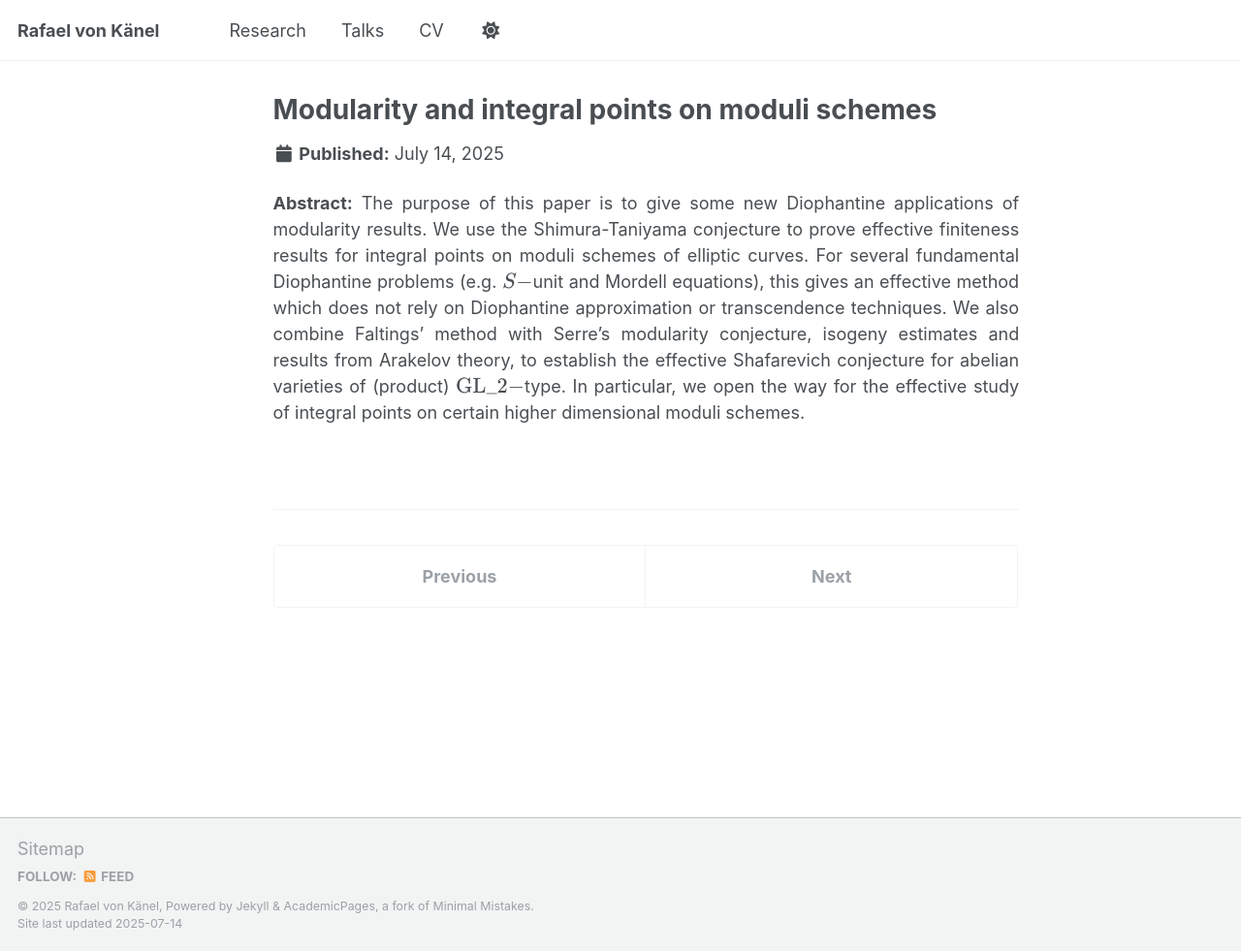
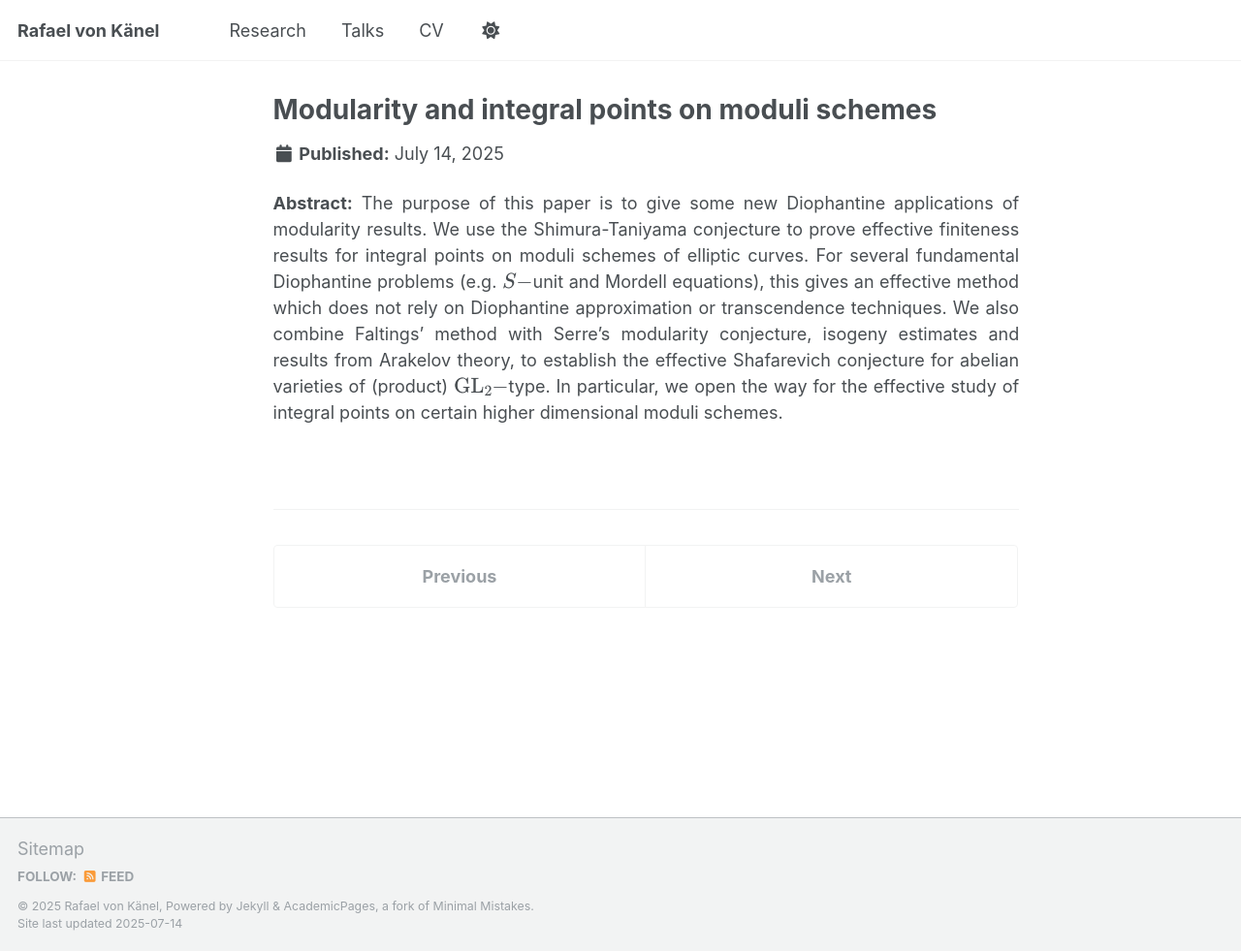
Before and after one commit to rafaelvonkanel/rafaelvonkanel.github.io, a Jekyll site: the page built from _research/proj6.md, in a window 1280 px wide and 981 px high. Shown: the whole window at 97% size. Built offline with Jekyll 4.4.1, drawn with Linux system fonts in a browser that asks for light colours; a script that is not in the unit is left out.

```diff
--- a/_research/proj6.md
+++ b/_research/proj6.md
@@ -11,4 +11,4 @@ math: true
 author_profile: false
 ---
 <div style="text-align: justify !important; text-justify: inter-word;" markdown="1">
-**Abstract:** The purpose of this paper is to give some new Diophantine applications of modularity results. We use the Shimura-Taniyama conjecture to prove effective finiteness results for integral points on moduli schemes of elliptic curves. For several fundamental Diophantine problems (e.g. \\(S-\\)unit and Mordell equations), this gives an effective method which does not rely on Diophantine approximation or transcendence techniques. We also combine Faltings’ method with Serre’s modularity conjecture, isogeny estimates and results from Arakelov theory, to establish the effective Shafarevich conjecture for abelian varieties of (product) \\(\text{GL_2}-\\)type. In particular, we open the way for the effective study of integral points on certain higher dimensional moduli schemes.
+**Abstract:** The purpose of this paper is to give some new Diophantine applications of modularity results. We use the Shimura-Taniyama conjecture to prove effective finiteness results for integral points on moduli schemes of elliptic curves. For several fundamental Diophantine problems (e.g. \\(S-\\)unit and Mordell equations), this gives an effective method which does not rely on Diophantine approximation or transcendence techniques. We also combine Faltings’ method with Serre’s modularity conjecture, isogeny estimates and results from Arakelov theory, to establish the effective Shafarevich conjecture for abelian varieties of (product) \\(\text{GL}_2-\\)type. In particular, we open the way for the effective study of integral points on certain higher dimensional moduli schemes.
```
